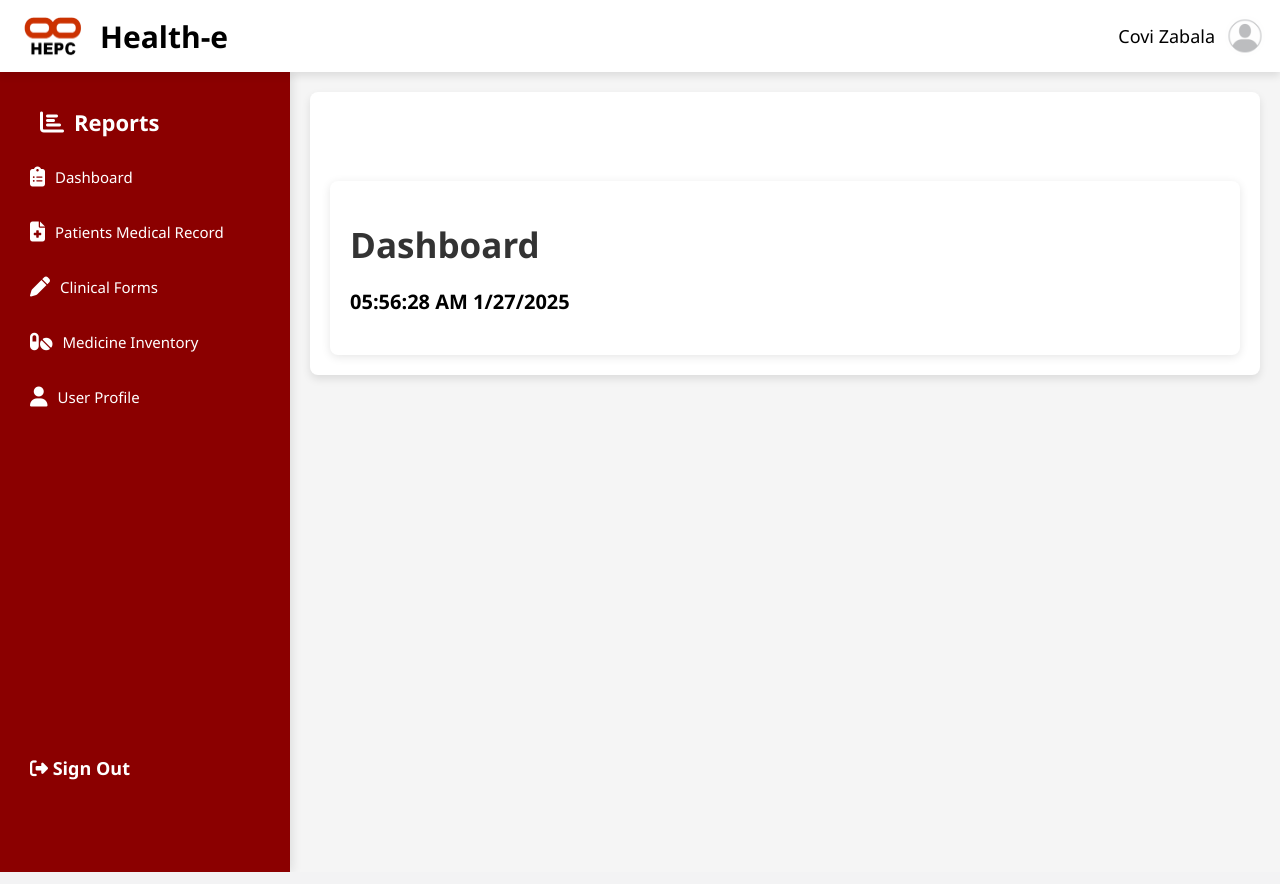
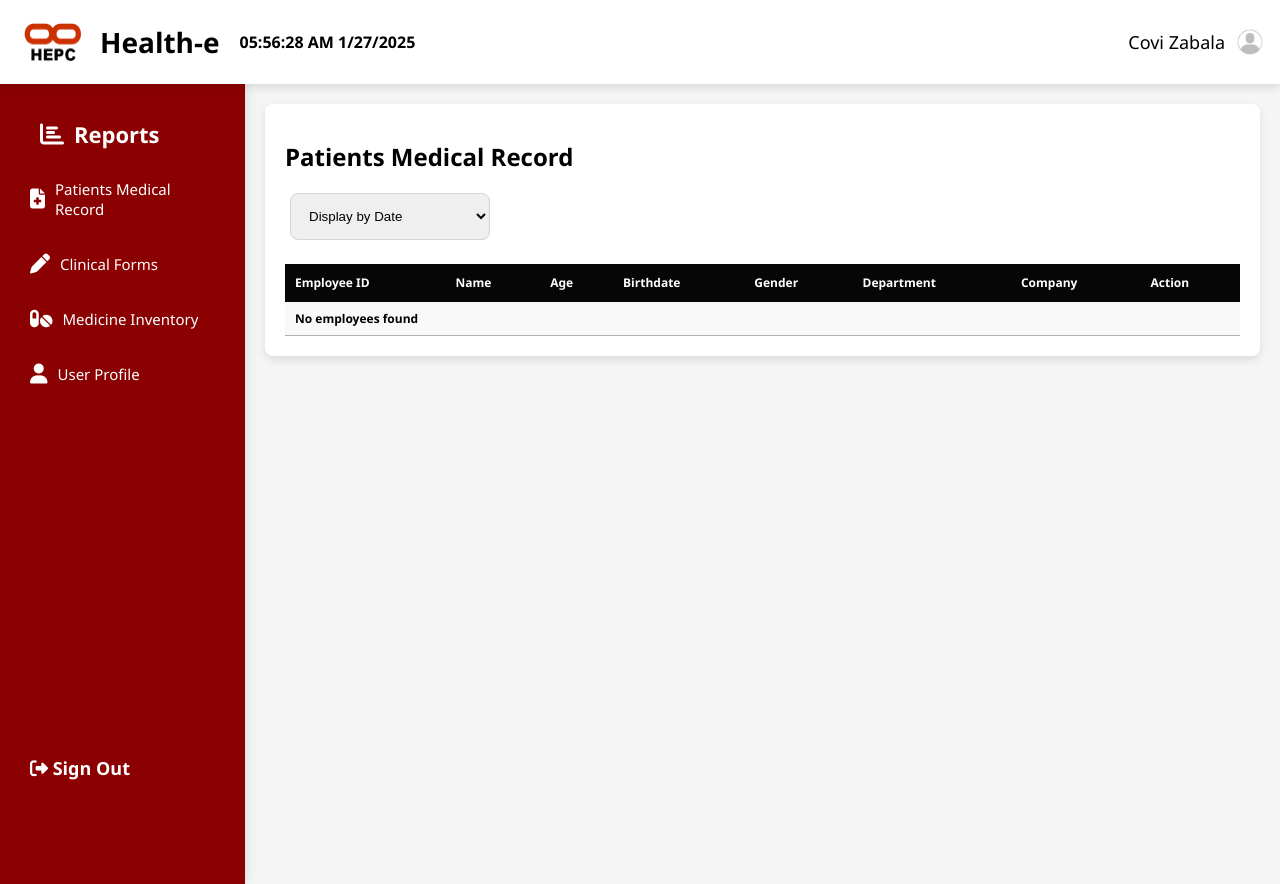
Before and after one commit to Covi-proj/Health-System, a PHP site: page /clinic_admin.php in a window 1280 px wide. Run offline with PHP 8.4, Linux system fonts and the light colour scheme; a user stored in the database is signed in; data comes from the database, SQL or seed files in the repository; data that the repository does not hold is empty; some libraries are stand-ins or nearby versions.

Commit message:
few changes for front-end developing

```diff
--- a/clinic_admin.php
+++ b/clinic_admin.php
@@ -108,7 +108,7 @@
         }
 
         .navbar .logo {
-            font-size: 30px;
+            font-size: 28px;
             font-weight: bold;
             display: flex;
             align-items: center;
@@ -134,9 +134,9 @@
         }
 
         .navbar .user-image {
-            width: 40px;
+            width: 30px;
             /* Adjust size as needed */
-            height: 40px;
+            height: 30px;
             border-radius: 50%;
             /* Makes it a circular image */
             object-fit: cover;
@@ -150,7 +150,7 @@
         }
 
         .sidebar {
-            width: 250px;
+            width: 205px;
             background-color: #8B0000;
             color: white;
             padding: 20px;
@@ -625,7 +625,7 @@
         /*end add modal*/
 
         table {
-            width: 100%;
+            width: 800px;
             border-collapse: collapse;
             margin-top: 20px;
         }
@@ -634,15 +634,18 @@
         td {
             padding: 15px;
             text-align: center;
-            font-size: 14px;
+            font-size: 12px;
+            color: black;
+            font-weight: bold;
+
 
         }
 
         th {
-            background-color: #B22222;
+            background-color: rgb(7, 6, 6);
             color: white;
             font-weight: bold;
-            font-size: 14px;
+            font-size: 12px;
             border-top: 10px;
         }
 
@@ -655,7 +658,8 @@
         }
 
         tr:hover td {
-            background-color: #e2e6ea;
+            background-color: rgb(73, 82, 89);
+            color: white;
         }
 
         .action-icons {
@@ -1185,11 +1189,16 @@
         .input-container {
             display: grid;
             grid-template-columns: repeat(auto-fill, minmax(250px, 1fr));
-            /* Automatically adjusts based on container size */
             gap: 15px;
             /* Sets space between input groups */
-            margin-bottom: 10px;
-        }
+            margin: 20px;
+            /* Adds space outside the container */
+            padding: 20px;
+            /* Adds space inside the container */
+            background-color: #e6e6e6;
+            border-radius: 10px;
+        }
+
 
         .input-group {
             /* No need for width calculation here, as grid will handle layout */
@@ -1204,6 +1213,7 @@
             border-radius: 4px;
             font-size: 14px;
             box-sizing: border-box;
+
             /* Prevents padding and border from affecting width */
         }
 
@@ -1285,8 +1295,33 @@
     <div class="navbar">
         <div class="left-content">
             <span class="logo">
-                <img src="unnamed.png" alt="Health-e Logo" class="navbar-logo">Health-e
+                <img src="unnamed.png" alt="Health-e Logo" class="navbar-logo">Health-e <p id="date-time"
+                    style="font-size: 16px; color: black; font-weight: light; margin-left: 20px;"></p>
             </span>
+
+            <script>
+                // Automatically display the first tab (London) when the page loads
+
+
+                function updateDateTime() {
+                    const now = new Date();
+                    let hours = now.getHours(); // Get hours in 24-hour format
+                    const minutes = String(now.getMinutes()).padStart(2, '0'); // Add leading zero
+                    const seconds = String(now.getSeconds()).padStart(2, '0'); // Add leading zero
+                    const date = now.toLocaleDateString(); // Get the current date in user's locale format
+
+                    const amPm = hours >= 12 ? 'PM' : 'AM'; // Determine AM/PM
+                    hours = hours % 12 || 12; // Convert to 12-hour format (0 becomes 12)
+
+                    const timeString = `${String(hours).padStart(2, '0')}:${minutes}:${seconds} ${amPm} ${date}`;
+                    document.getElementById('date-time').textContent = timeString;
+                }
+
+                setInterval(updateDateTime, 1000); // Update every second
+                updateDateTime();
+                // Initial call to display time immediately
+                // Fetch data from the backend
+            </script>
         </div>
         <div class="right-content">
             <div class="user-info">
@@ -1306,9 +1341,6 @@
 
 
             <ul>
-                <li onclick="showPage('dashboard')">
-                    <i class="fas fa-clipboard-list"></i> Dashboard
-                </li>
 
                 <li onclick="showPage('patient_mr')">
                     <i class="fas fa-file-medical"></i> Patients Medical Record
@@ -1333,11 +1365,12 @@
 
         <div class="content">
 
+
             <!--Forms-->
             <div id="form_section" class="page">
                 <h1 style="color: black;">Clinical Forms</h1>
 
-                <div class="input-container">
+                <div class="input-container" id="formContainer">
                     <!-- Employee No. and Name Row 1-->
 
                     <input type="hidden" id="emp_id" name="emp_no" class="input-field">
@@ -1501,7 +1534,7 @@
                                 <th>From</th>
                                 <th>To</th>
                                 <th>No. days Absent</th>
-                                <th>reason</th>
+                                <th>Reason</th>
                                 <th>File</th>
                                 <th>Nurse on Duty</th>
                                 <th style="width :90px;">Note</th>
@@ -2372,7 +2405,7 @@
                                         echo '<td>' . htmlspecialchars($item['nature_i'] ?? 'N/A') . '</td>';
                                         echo '<td>' . htmlspecialchars($item['part_b_a'] ?? 'N/A') . '</td>';
                                         echo '<td>' . htmlspecialchars($item['remarks'] ?? 'N/A') . '</td>';
-                                        echo '<td>' . htmlspecialchars($item['status_'] ?? 'N/A') . '</td>';
+                                        echo '<td style = "background-color:#0044cc; color: white; font-weight: bold; border-bottom: 1px solid black;">' . htmlspecialchars($item['status_'] ?? 'N/A') . '</td>';
                                         echo '<td>' . htmlspecialchars($item['d_lost'] ?? 'N/A') . '</td>';
                                         echo '<td>' . htmlspecialchars($item['d_absence'] ?? 'N/A') . '</td>';
 
@@ -2491,75 +2524,8 @@
                 </div>
             </div>
 
-            <!--dashboard-->
-            <div id="dashboard" class="page active">
-                <a class="right-content">
-
-
-                    <h1 id="fade" style="color: black;">Hello, <?php echo $user_name; ?></h1>
-
-                    <script>
-                        // Start fade after the DOM loads
-                        window.onload = function () {
-                            const element = document.getElementById('fade');
-                            element.style.transition = 'opacity 5s';
-                            element.style.opacity = '0';
-                        };
-                    </script>
-
-                    <div class="rounded-box">
-                        <h1 class="student-count" style="font-size: 35px;">Dashboard</h1>
-
-                        <p id="date-time" style="font-size: 20px; color: black; font-weight: bold;"></p>
-
-
-                        </div>
-
-                        <script>
-                            // Automatically display the first tab (London) when the page loads
-                            window.onload = function () {
-                                document.getElementById("London").style.display = "block";
-                            }
-
-                            function openCity(evt, cityName) {
-                                var i, x, tablinks;
-                                x = document.getElementsByClassName("city");
-                                for (i = 0; i < x.length; i++) {
-                                    x[i].style.display = "none";
-                                }
-                                tablinks = document.getElementsByClassName("tablink");
-                                for (i = 0; i < tablinks.length; i++) {
-                                    tablinks[i].className = tablinks[i].className.replace(" w3-red", "");
-                                }
-                                document.getElementById(cityName).style.display = "block";
-                                evt.currentTarget.className += " w3-red";
-                            }
-
-                            function updateDateTime() {
-                                const now = new Date();
-                                let hours = now.getHours(); // Get hours in 24-hour format
-                                const minutes = String(now.getMinutes()).padStart(2, '0'); // Add leading zero
-                                const seconds = String(now.getSeconds()).padStart(2, '0'); // Add leading zero
-                                const date = now.toLocaleDateString(); // Get the current date in user's locale format
-
-                                const amPm = hours >= 12 ? 'PM' : 'AM'; // Determine AM/PM
-                                hours = hours % 12 || 12; // Convert to 12-hour format (0 becomes 12)
-
-                                const timeString = `${String(hours).padStart(2, '0')}:${minutes}:${seconds} ${amPm} ${date}`;
-                                document.getElementById('date-time').textContent = timeString;
-                            }
-
-                            setInterval(updateDateTime, 1000); // Update every second
-                            updateDateTime();
-                            // Initial call to display time immediately
-                            // Fetch data from the backend
-                        </script>
-                    </div>
-            </div>
-            <!--dashboard-->
-
             <!--PMR-->
-            <div id="patient_mr" class="page">
+            <div id="patient_mr" class="page active">
 
                 <h1 class="text-center" style="color: black;">Patients Medical Record</h1>
 
```
